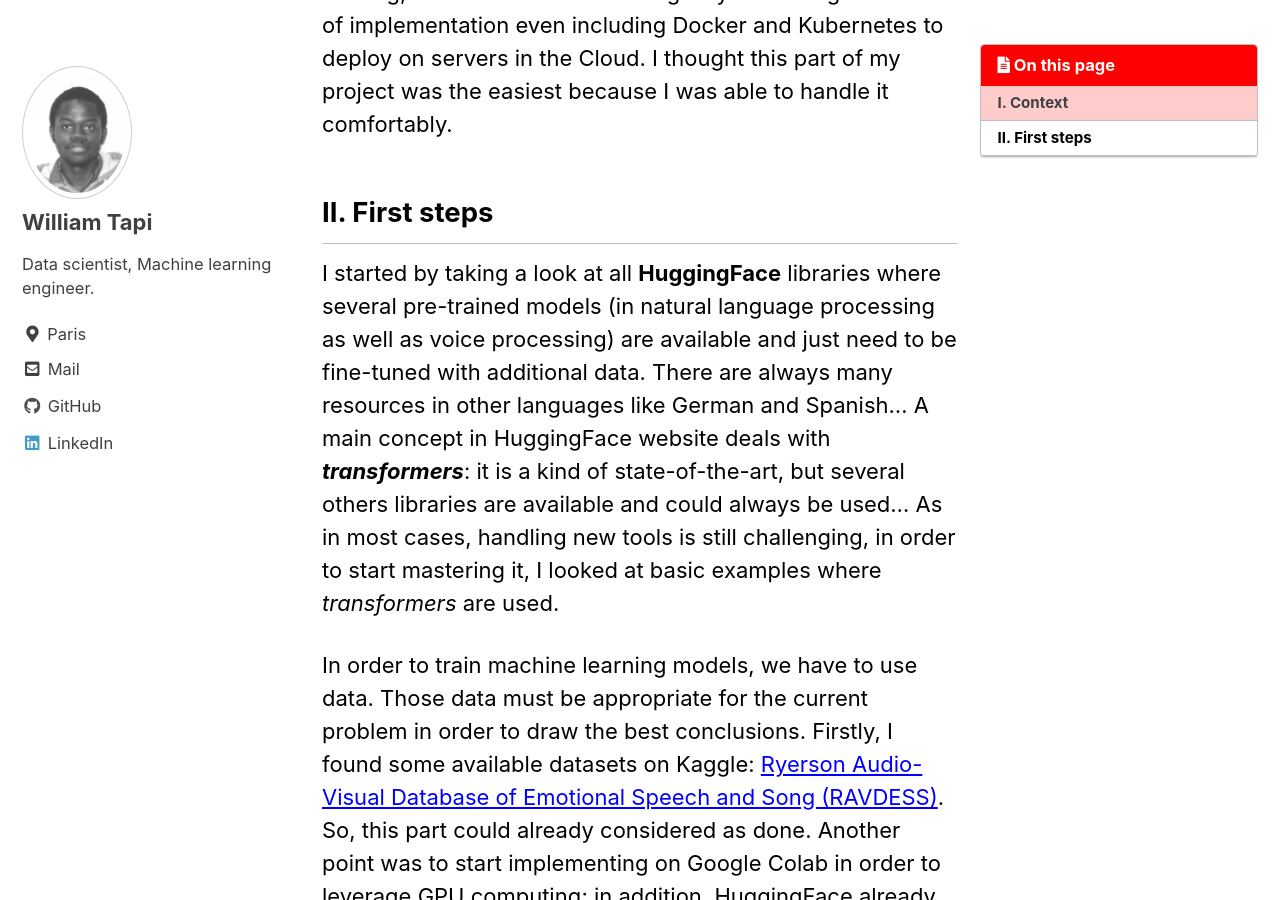
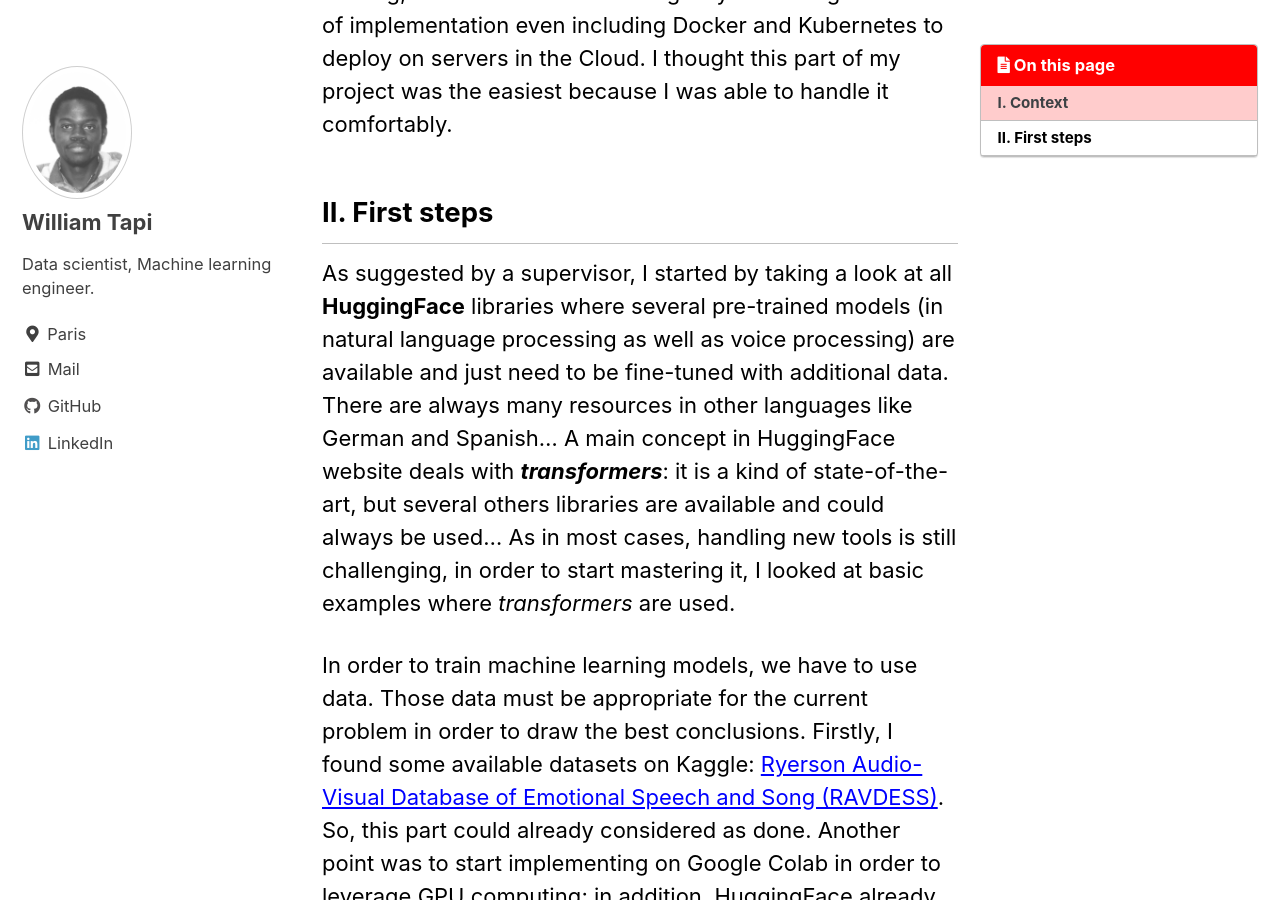
Before and after one commit to Will007-max/Will007-max.github.io, a Jekyll site: the page built from _posts/2021-03-26-first_project.md, in a window 1280 px wide and 900 px high, scrolled down 1516 px. Built offline with Jekyll 4.4.1, drawn with Linux system fonts in a browser that asks for light colours; cached includes are drawn as plain includes; comment, search, counter and statistics services are not loaded.

Commit message:
new article

```diff
--- a/_posts/2021-03-26-first_project.md
+++ b/_posts/2021-03-26-first_project.md
@@ -34,7 +34,7 @@
 
 ## II. First steps
 
-I started by taking a look at all **HuggingFace** libraries where several pre-trained models (in natural language processing as well as voice processing) are available and just need to be fine-tuned with additional data. There are always many resources in other languages like German and Spanish... A main concept in HuggingFace website deals with ***transformers***: it is a kind of state-of-the-art, but several others libraries are available and could always be used... As in most cases, handling new tools is still challenging, in order to start mastering it, I looked at basic examples where *transformers* are used.
+As suggested by a supervisor, I started by taking a look at all **HuggingFace** libraries where several pre-trained models (in natural language processing as well as voice processing) are available and just need to be fine-tuned with additional data. There are always many resources in other languages like German and Spanish... A main concept in HuggingFace website deals with ***transformers***: it is a kind of state-of-the-art, but several others libraries are available and could always be used... As in most cases, handling new tools is still challenging, in order to start mastering it, I looked at basic examples where *transformers* are used.
 
 In order to train machine learning models, we have to use data. Those data must be appropriate for the current problem in order to draw the best conclusions. Firstly, I found some available datasets on Kaggle: [Ryerson Audio-Visual Database of Emotional Speech and Song (RAVDESS)](https://zenodo.org/record/1188976#.YF5hwC1Q2Rs). So, this part could already considered as done. Another point was to start implementing on Google Colab in order to leverage GPU computing; in addition, HuggingFace already contains many *Colab* notebooks to fine-tune algorithms.
 
```
